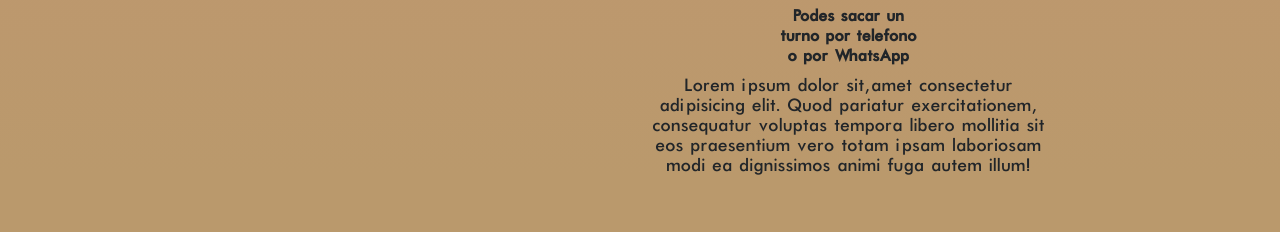
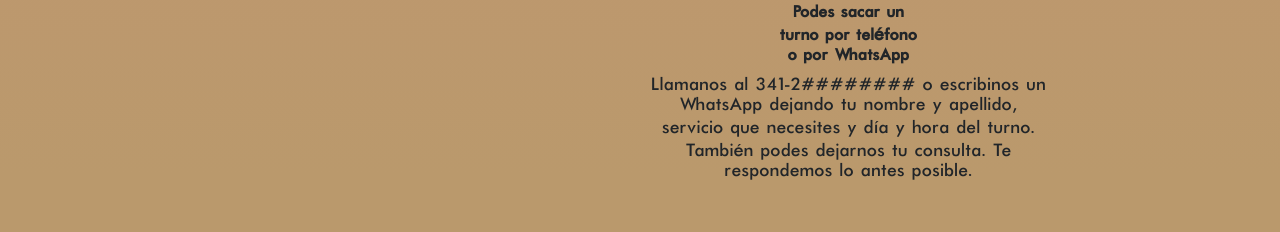
Before and after one commit to BoninoFacu/ProyectoOsiris, a website: page html/turnos.html in a window 1280 px wide. Shown: the part 969-1201 px from the top of the page. Drawn offline with nearby package versions, Linux system fonts and the light colour scheme.

Commit message:
Texto y tildes

```diff
--- a/html/turnos.html
+++ b/html/turnos.html
@@ -104,12 +104,16 @@
                     data-inline="false"
                 ></span>
                 <span class="textoTurnos" id="prSpan"
-                    ><b>Podes sacar un turno por telefono o por WhatsApp</b></span
+                    ><b
+                        >Podes sacar un turno por tel<span class="tildes">é</span>fono o por
+                        WhatsApp</b
+                    ></span
                 >
                 <p class="textoTurnos">
-                    Lorem ipsum dolor sit, amet consectetur adipisicing elit. Quod pariatur
-                    exercitationem, consequatur voluptas tempora libero mollitia sit eos praesentium
-                    vero totam ipsam laboriosam modi ea dignissimos animi fuga autem illum!
+                    Llamanos al 341-2######## o escribinos un WhatsApp dejando tu nombre y apellido,
+                    servicio que necesites y d<span class="tildes">í</span>a y hora del turno.
+                    Tambi<span class="tildes">é</span>n podes dejarnos tu consulta. Te respondemos
+                    lo antes posible.
                 </p>
             </div>
         </main>
--- a/scss/pages/_turnos.scss
+++ b/scss/pages/_turnos.scss
@@ -31,6 +31,11 @@ b {
     width: 150px;
 }
 
+.tildes {
+    font-family: "fuenteTitulo";
+    font-size: 1.8rem;
+}
+
 .textoTurnos {
     font-family: "fuenteTexto";
     font-size: 1.8rem;
```
Also changed, not shown: css/style.css.
